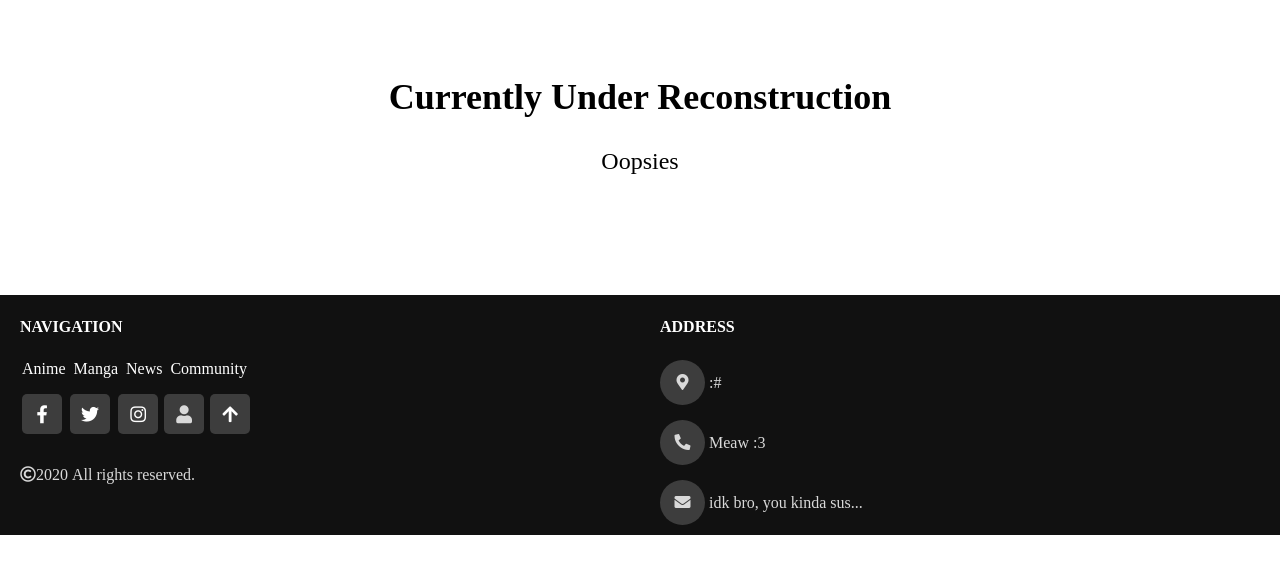
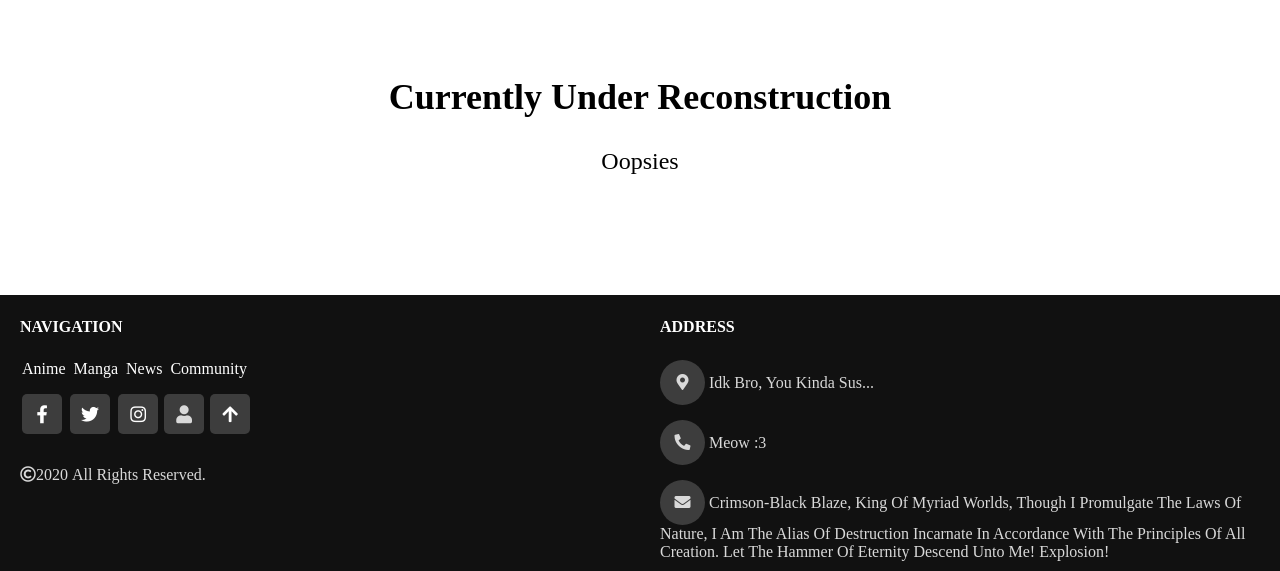
Before and after one commit to W3ndig0u0/Kanime, a plain HTML site: page index.html in a window 1280 px wide. Shown: the part 3122-3693 px from the top of the page. Before the commit the page ends 3657 px from the top, so only its background shows below. Drawn offline with Linux system fonts and the light colour scheme.

Commit message:
Explosion!!!

```diff
--- a/Css/card.css
+++ b/Css/card.css
@@ -125,11 +125,11 @@
 
 /* Position the "next button" to the right */
 .next {
-  right: 10%;
+  right: 8.5%;
   border-radius: 0 8px 8px 0;
 }
 .prev {
-  left: 10%;
+  left: 9.5%;
   border-radius: 8px 0 0 8px;
 }
 
--- a/Css/footer.css
+++ b/Css/footer.css
@@ -3,6 +3,7 @@ footer {
   width: 100%;
   background: #111;
   color: #d9d9d9;
+  text-transform: capitalize;
 }
 
 .main-content {
--- a/index.html
+++ b/index.html
@@ -608,15 +608,20 @@
                 <div class="content">
                     <div class="place">
                       <span class="fas fa-map-marker-alt"></span>
-                      <span class="text">:#</span>
+                      <span class="text">idk bro, you kinda sus...</span>
                     </div>
                     <div class="phone">
                       <span class="fas fa-phone-alt"></span>
-                      <span class="text">Meaw :3</span>
+                      <span class="text">Meow :3</span>
                     </div>
                     <div class="email">
                       <span class="fas fa-envelope"></span>
-                      <span class="text">idk bro, you kinda sus...</span>
+                      <span class="text">Crimson-black blaze, king of myriad worlds,
+                        though I promulgate the laws of nature,
+                        I am the alias of destruction incarnate
+                        in accordance with the principles of all creation.
+                        Let the hammer of eternity descend unto me!
+                        Explosion!</span>
                     </div>
                   </div>
             </div>
```
